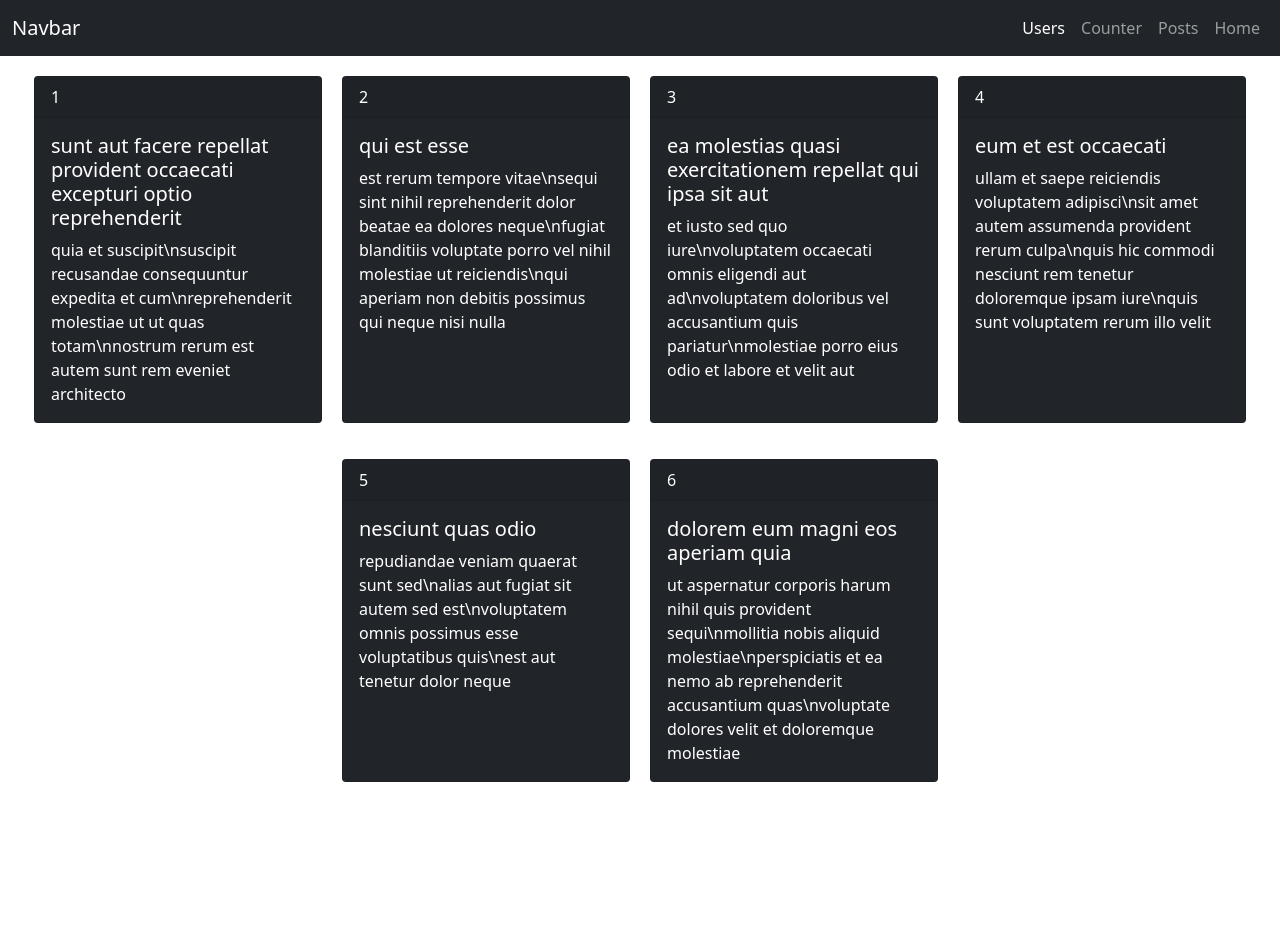
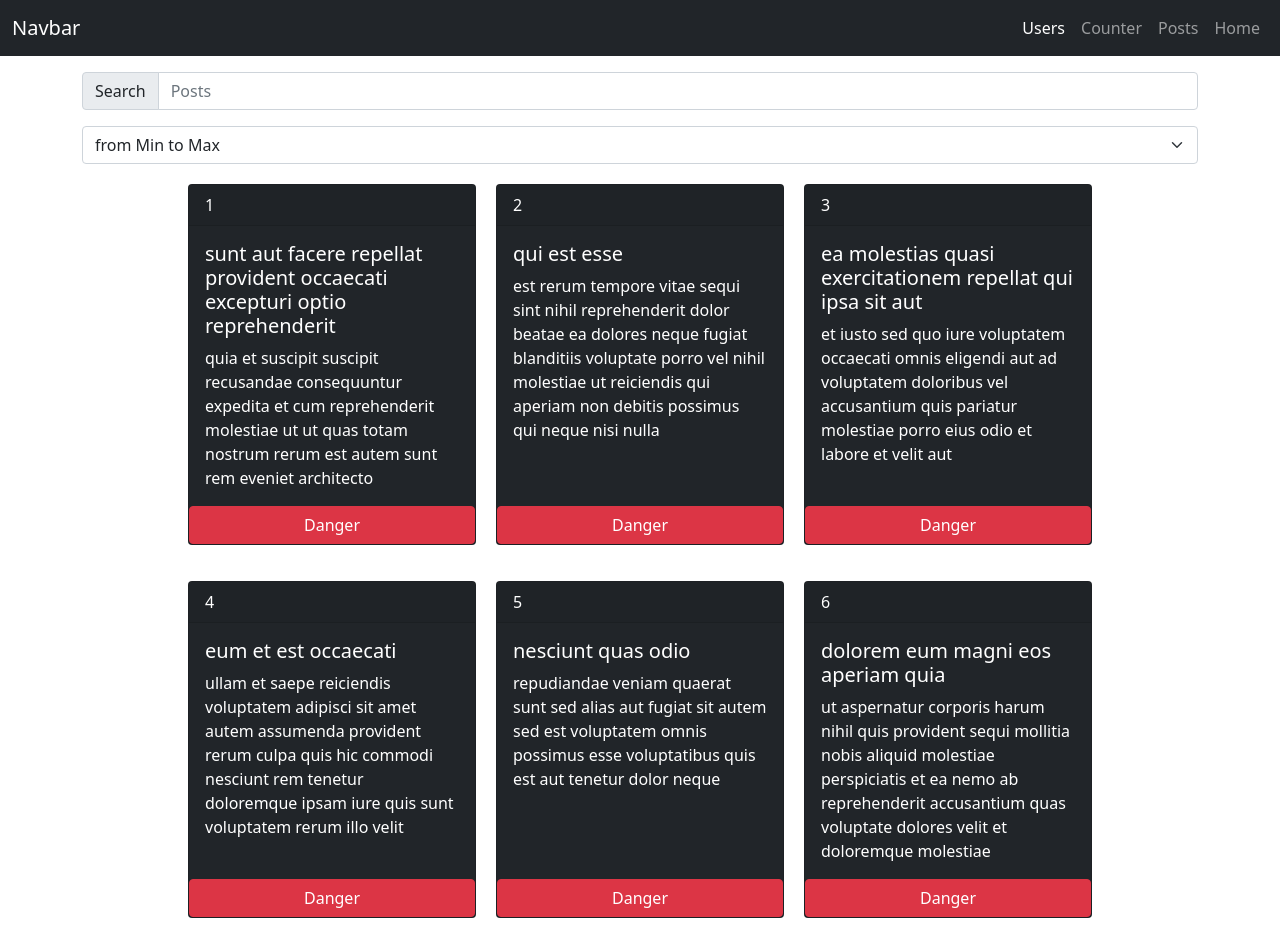
Before and after one commit to ViktoriaAfitova/react_app, a React (Create React App) app: page /posts in a window 1280 px wide. Before the commit the page ends 800 px from the top, so only its background shows below. Built offline with nearby package versions, Linux system fonts and the light colour scheme.

Commit message:
feat: add functionality

```diff
--- a/src/components/Posts/Posts.js
+++ b/src/components/Posts/Posts.js
@@ -1,52 +1,105 @@
-import React from "react";
+import React, { useEffect, useMemo, useState } from "react";
 import div from './posts.css';
 
 const Posts = () => {
+    const [filteredPosts, setFilteredPosts] = useState([]);
+    const [sorter, setSorter] = useState(0)
+    const [posts, setPosts] = useState (
+    [{
+        "userId": 1,
+        "id": 1,
+        "title": "sunt aut facere repellat provident occaecati excepturi optio reprehenderit",
+        "body": "quia et suscipit\nsuscipit recusandae consequuntur expedita et cum\nreprehenderit molestiae ut ut quas totam\nnostrum rerum est autem sunt rem eveniet architecto"
+    },
+    {
+        "userId": 1,
+        "id": 2,
+        "title": "qui est esse",
+        "body": "est rerum tempore vitae\nsequi sint nihil reprehenderit dolor beatae ea dolores neque\nfugiat blanditiis voluptate porro vel nihil molestiae ut reiciendis\nqui aperiam non debitis possimus qui neque nisi nulla"
+    },
+    {
+        "userId": 1,
+        "id": 3,
+        "title": "ea molestias quasi exercitationem repellat qui ipsa sit aut",
+        "body": "et iusto sed quo iure\nvoluptatem occaecati omnis eligendi aut ad\nvoluptatem doloribus vel accusantium quis pariatur\nmolestiae porro eius odio et labore et velit aut"
+    },
+    {
+        "userId": 1,
+        "id": 4,
+        "title": "eum et est occaecati",
+        "body": "ullam et saepe reiciendis voluptatem adipisci\nsit amet autem assumenda provident rerum culpa\nquis hic commodi nesciunt rem tenetur doloremque ipsam iure\nquis sunt voluptatem rerum illo velit"
+    },
+    {
+        "userId": 1,
+        "id": 5,
+        "title": "nesciunt quas odio",
+        "body": "repudiandae veniam quaerat sunt sed\nalias aut fugiat sit autem sed est\nvoluptatem omnis possimus esse voluptatibus quis\nest aut tenetur dolor neque"
+    },
+    {
+        "userId": 1,
+        "id": 6,
+        "title": "dolorem eum magni eos aperiam quia",
+        "body": "ut aspernatur corporis harum nihil quis provident sequi\nmollitia nobis aliquid molestiae\nperspiciatis et ea nemo ab reprehenderit accusantium quas\nvoluptate dolores velit et doloremque molestiae"
+    }]
+    )
+    useMemo(() => {
+        setFilteredPosts(posts);
+    }, [posts])
+    const onSearch = (e) => {
+        if (e.target.value) {
+           return setFilteredPosts(posts.filter((post) => post.title.toLowerCase().includes(e.target.value.toLowerCase())))
+        }
+        setFilteredPosts(posts);
+    }
+    const onSort = (e) => {
+        setSorter(+e.target.value);
+    }
+    const deletePost = (id) => {
+        const confirm = window.confirm('Do you really want to delete it?');
+        if (confirm) {
+            setPosts(posts.filter((post) => post.id !== id))
+        }
+    }
+    const doSort = (posts) => {
+        if (sorter) {
+            return posts.sort((a, b) => b.id - a.id)
+        }
+        return posts.sort((a, b) => a.id - b.id)
+    }
     return (
-        <div className="post-container">
-            <div className="card text-white bg-dark mb-3" style={{"max-width" : "18rem"}}>
-                <div className="card-header">1</div>
-                <div className="card-body">
-                    <h5 className="card-title">sunt aut facere repellat provident occaecati excepturi optio reprehenderit</h5>
-                    <p className="card-text">quia et suscipit\nsuscipit recusandae consequuntur expedita et cum\nreprehenderit molestiae ut ut quas totam\nnostrum rerum est autem sunt rem eveniet architecto</p>
+        <div className="container">
+            <div className="input-group mt-3">
+                <span className="input-group-text" id="basic-addon1">Search</span>
+                <input
+                    type="text"
+                    className="form-control"
+                    placeholder="Posts"
+                    aria-label="Username"
+                    aria-describedby="basic-addon1"
+                    onChange={onSearch}
+                />
+            </div>
+                <select
+                    className="form-select mt-3"
+                    aria-label="Default select example"
+                    onChange={onSort}
+                >
+                    <option defaultValue value="0">from Min to Max</option>
+                    <option value="1">from Max to Min</option>
+                </select>
+            <div className="post-container">
+                {doSort(filteredPosts).map((post, index) =>
+                <div className="card text-white bg-dark mb-3" key={post.id} style={{"maxWidth" : "18rem"}}>
+                    <div className="card-header">{post.id}</div>
+                    <div className="card-body">
+                        <h5 className="card-title">{post.title}</h5>
+                        <p className="card-text">{post.body}</p>
+                    </div>
+                    <button onClick={() => deletePost(post.id)} type="button" className="btn btn-danger">Danger</button>
                 </div>
+                )}
             </div>
-            <div className="card text-white bg-dark mb-3" style={{"max-width" : "18rem"}}>
-                <div className="card-header">2</div>
-                <div className="card-body">
-                    <h5 className="card-title">qui est esse</h5>
-                    <p className="card-text">est rerum tempore vitae\nsequi sint nihil reprehenderit dolor beatae ea dolores neque\nfugiat blanditiis voluptate porro vel nihil molestiae ut reiciendis\nqui aperiam non debitis possimus qui neque nisi nulla</p>
-                </div>
-            </div>
-            <div className="card text-white bg-dark mb-3" style={{"max-width" : "18rem"}}>
-                <div className="card-header">3</div>
-                <div className="card-body">
-                    <h5 className="card-title">ea molestias quasi exercitationem repellat qui ipsa sit aut</h5>
-                    <p className="card-text">et iusto sed quo iure\nvoluptatem occaecati omnis eligendi aut ad\nvoluptatem doloribus vel accusantium quis pariatur\nmolestiae porro eius odio et labore et velit aut</p>
-                </div>
-            </div>
-            <div className="card text-white bg-dark mb-3" style={{"max-width" : "18rem"}}>
-                <div className="card-header">4</div>
-                <div className="card-body">
-                    <h5 className="card-title">eum et est occaecati</h5>
-                    <p className="card-text">ullam et saepe reiciendis voluptatem adipisci\nsit amet autem assumenda provident rerum culpa\nquis hic commodi nesciunt rem tenetur doloremque ipsam iure\nquis sunt voluptatem rerum illo velit</p>
-                </div>
-            </div>
-            <div className="card text-white bg-dark mb-3" style={{"max-width" : "18rem"}}>
-                <div className="card-header">5</div>
-                <div className="card-body">
-                    <h5 className="card-title">nesciunt quas odio</h5>
-                    <p className="card-text">repudiandae veniam quaerat sunt sed\nalias aut fugiat sit autem sed est\nvoluptatem omnis possimus esse voluptatibus quis\nest aut tenetur dolor neque</p>
-                </div>
-            </div>
-            <div className="card text-white bg-dark mb-3" style={{"max-width" : "18rem"}}>
-                <div className="card-header">6</div>
-                <div className="card-body">
-                    <h5 className="card-title">dolorem eum magni eos aperiam quia</h5>
-                    <p className="card-text">ut aspernatur corporis harum nihil quis provident sequi\nmollitia nobis aliquid molestiae\nperspiciatis et ea nemo ab reprehenderit accusantium quas\nvoluptate dolores velit et doloremque molestiae</p>
-                </div>
-            </div>
-        </div>
+    </div>
     )
 }
 
```
